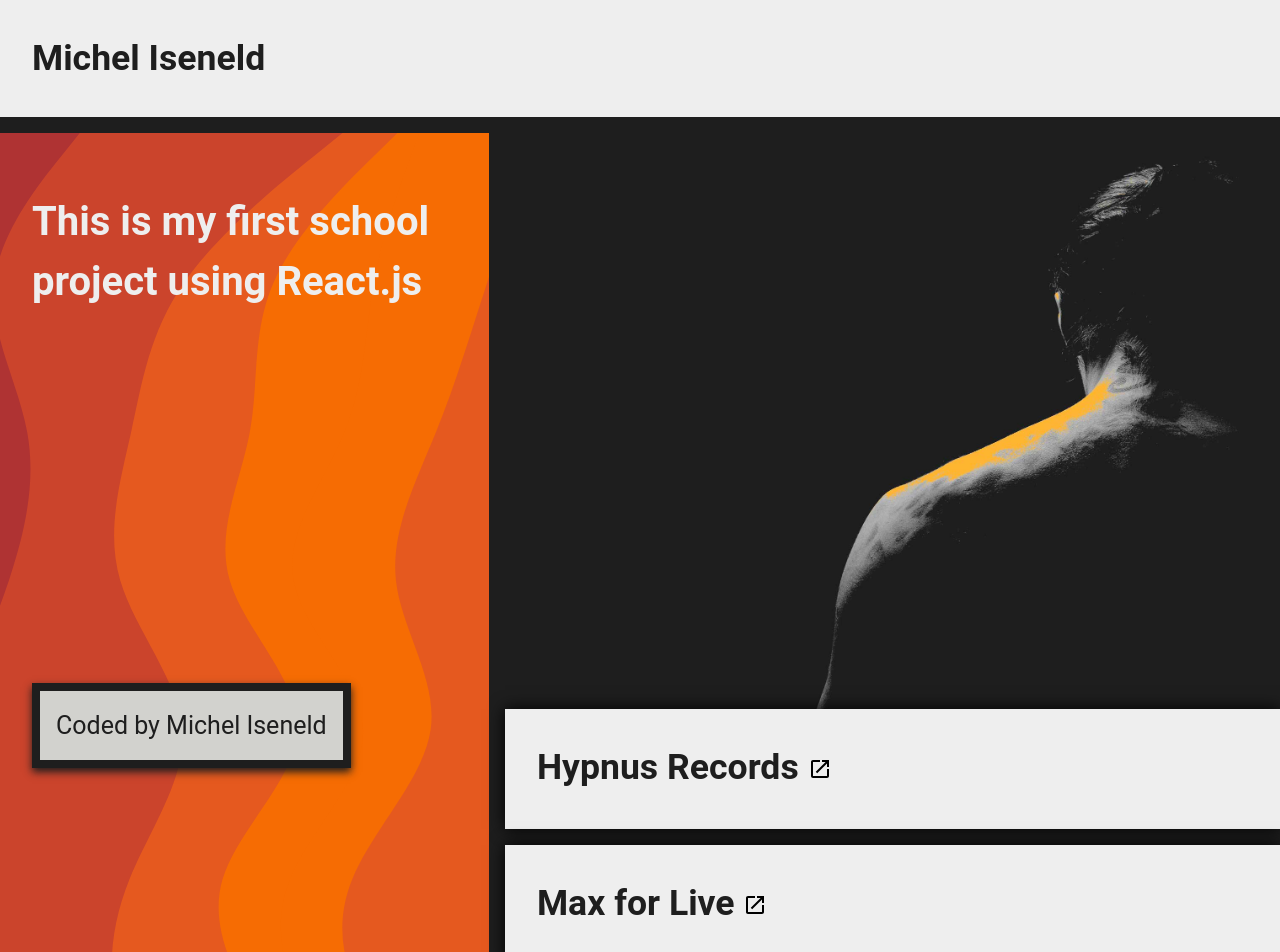
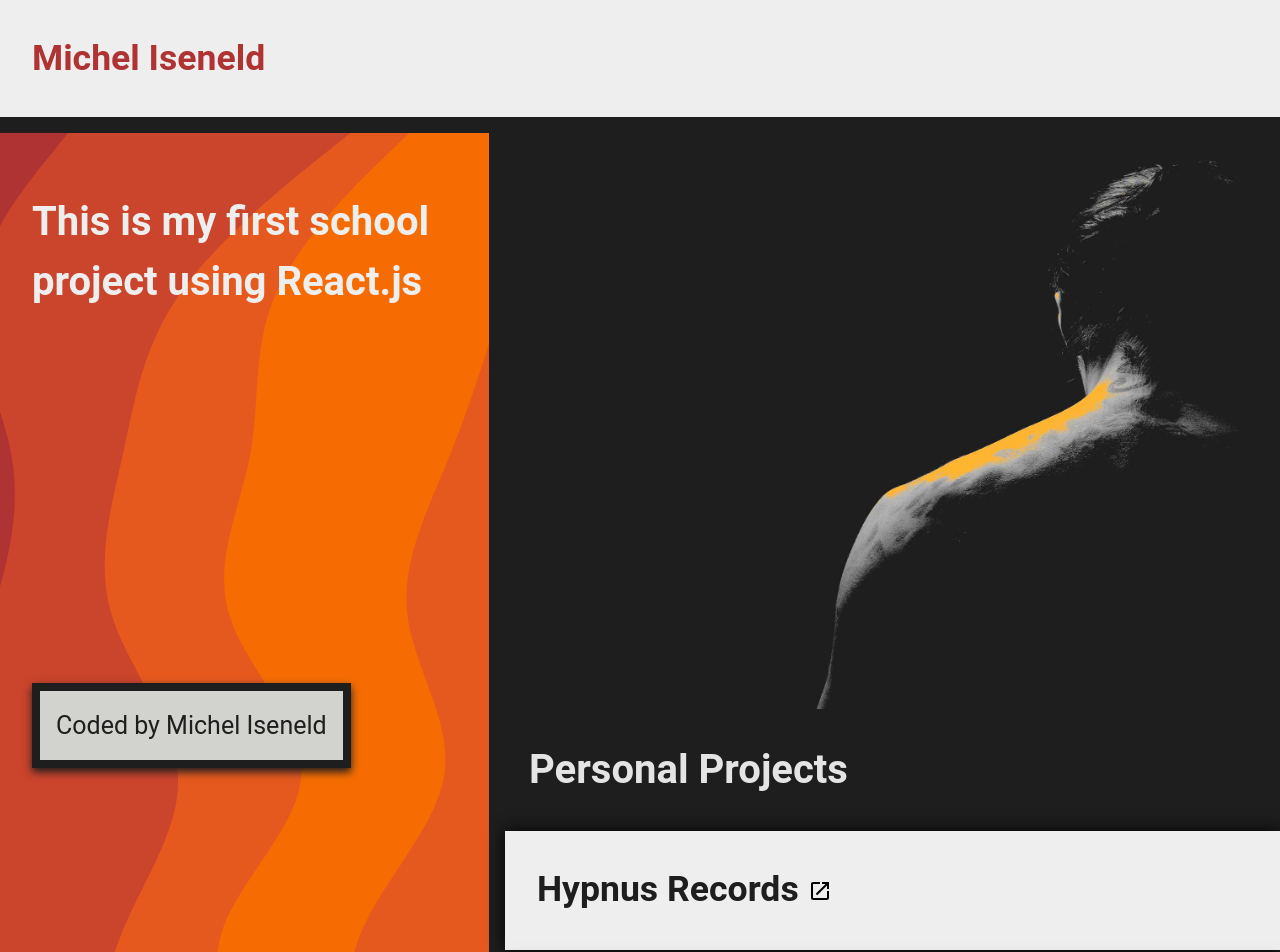
Before and after one commit to cryptovecom/portfolio-site-using-react, a React (Create React App) app: page / in a window 1280 px wide. Shown: the top 952 px of the page. Built offline with nearby package versions, Linux system fonts and the light colour scheme; a web font is replaced by a local one.

Commit message:
Added header to menu.

```diff
--- a/src/components/Main.js
+++ b/src/components/Main.js
@@ -17,6 +17,7 @@ function Main(props) {
         </section>
         <section className="landing-list">
           <div className="michel"></div>
+          <h1>Personal Projects</h1>
           <ul>
             {listItemsObjects.map((x) => (
               <li
--- a/src/styles/_home-style.scss
+++ b/src/styles/_home-style.scss
@@ -23,7 +23,13 @@ main {
 
 /* LANDING PAGE LIST - LANDING PAGE LIST - LANDING PAGE LIST - LANDING PAGE LIST */
 
-.landing-list ul {
+.landing-list {
+  & > h1 {
+    color: rgb(228, 228, 228);
+    padding: .25rem 1.5rem;
+  }
+
+  ul {
     display: grid;
     grid-gap: 1rem;
 
@@ -57,6 +63,7 @@ main {
         transition:
         transform var(--speed-slow) cubic-bezier(0.28, 0.78, 0.6, 0.93),
         border-radius 0.2s;
+      }
     }
   }
 }
--- a/src/styles/style.css
+++ b/src/styles/style.css
@@ -652,6 +652,11 @@ main {
 }
 
 /* LANDING PAGE LIST - LANDING PAGE LIST - LANDING PAGE LIST - LANDING PAGE LIST */
+.landing-list > h1 {
+  color: #e4e4e4;
+  padding: .25rem 1.5rem;
+}
+
 .landing-list ul {
   display: -ms-grid;
   display: grid;
```
Also changed, not shown: 1 other file (tests, documents, lock files or other folders). Lines whose indentation alone changed are shown as unchanged.
